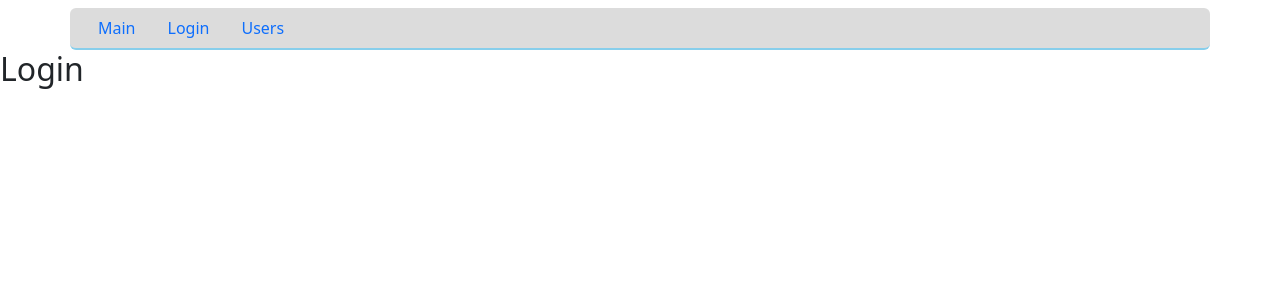
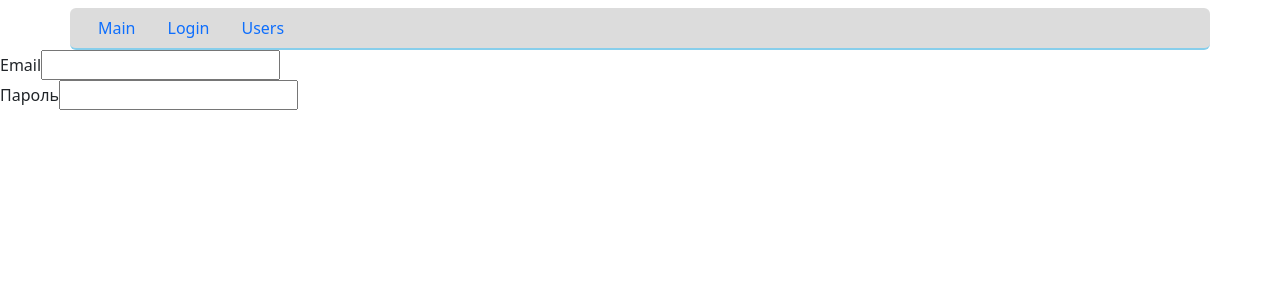
Before and after one commit to V-Ivanich/project_Fast-company, a React (Create React App) app: page /login in a window 1280 px wide. Shown: the top 300 px of the page. Built offline with nearby package versions, Linux system fonts and the light colour scheme.

Commit message:
input label

```diff
--- a/src/components/layouts/login.jsx
+++ b/src/components/layouts/login.jsx
@@ -1,7 +1,48 @@
 import React from "react";
+import { useState } from "react";
 
 const Login = () => {
-    return <h2>Login</h2>;
+    const [data, setData] = useState({ email: "", password: "" });
+    const handleChange = ({ target }) => {
+        setData((prevState) => ({
+            ...prevState,
+            [target.name]: target.value
+        }));
+    };
+    return (
+        <form action="">
+            <div>
+                <label htmlFor="email">Email</label>
+                <input
+                    type="text"
+                    id="email"
+                    name="email"
+                    value={data.email}
+                    onChange={handleChange}
+                />
+            </div>
+            <div>
+                <label htmlFor="password">Пароль</label>
+                <input
+                    type="password"
+                    id="password"
+                    name="password"
+                    value={data.password}
+                    onChange={handleChange}
+                />
+            </div>
+            {/* <div>
+                <div>
+                    <label htmlFor="radio1">Radio 1</label>
+                    <input type="radio" id="radio1" name="radio" />
+                </div>
+                <div>
+                    <label htmlFor="radio2">Radio 2</label>
+                    <input type="radio" id="radio2" name="radio" />
+                </div>
+            </div> */}
+        </form>
+    );
 };
 
 export default Login;
```
